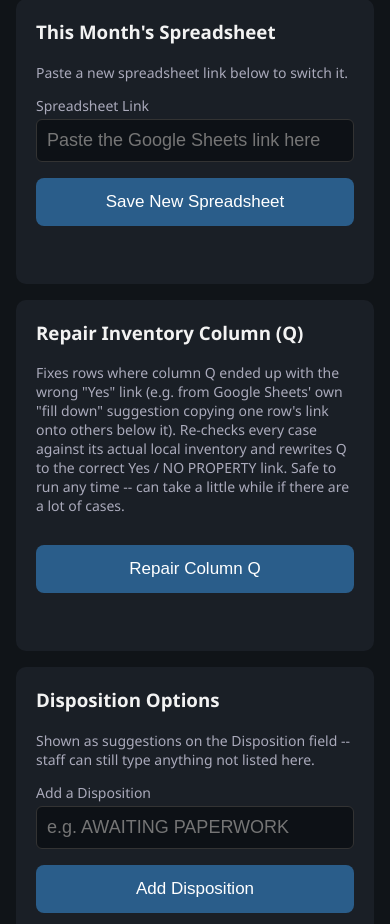
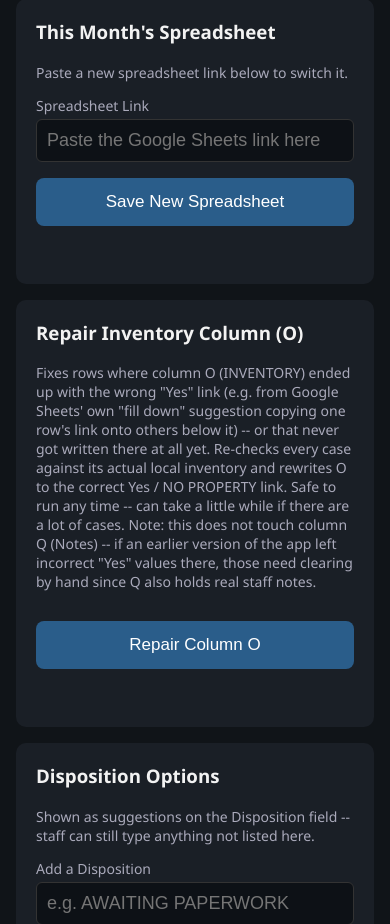
Before and after one commit to jakehansentx-cpu/DFW-ONLINE-CREMATION, a Flask app: page /admin in a window 390 px wide. Shown: the part 689-1613 px from the top of the page. Run offline with Flask 3, Linux system fonts and the light colour scheme; a user stored in the database is signed in; data comes from the database, SQL or seed files in the repository.

Commit message:
Fix inventory writes hitting the wrong column; shutter sound; board auto-close
The real sheet's INVENTORY column is O, not Q -- Q is a free-text Notes
column staff use for their own purposes. The app had been writing the
Yes/NO PROPERTY inventory link into Q by mistake, clobbering notes.
Moved backfill_inventory_status/row_has_inventory_flag to column O,
and updated the admin repair action and its UI text to match (old
incorrect values already sitting in Q are left alone rather than
auto-deleted, since Q also holds real staff notes).

Also stopped writing "released to" into column O -- that collided with
the real INVENTORY column, and was redundant anyway since column M
(Final Disposition) already records "Released to <X>" in readable form.

Photo captures for Inventory and Documents now play the same shutter
beep as a successful QR scan, so staff get audible confirmation a
photo was actually taken instead of tapping repeatedly unsure and
ending up with duplicates.

Cooler Board's detail popup now auto-closes itself once the case it's
showing actually gets scanned somewhere (any device, any mode) -- handy
when the board is up on a shared screen and someone scans its on-screen
QR code with their own phone; the popup no longer just sits open.

```diff
--- a/app.py
+++ b/app.py
@@ -31,6 +31,14 @@ import config
 
 app = Flask(__name__)
 DB_PATH = "cooler.db"
+
+# In-memory only (not persisted -- resets on restart, which is fine): the
+# last time each case_code was scanned anywhere (any mode, any device).
+# Lets the Cooler Board's detail popup auto-close itself once someone
+# actually scans the tag it's showing (see api_case_scan_timestamp), e.g.
+# a shared-screen board display showing a QR code that a staff member
+# then scans with their own phone.
+_last_scan_times = {}
 INVENTORY_PHOTOS_PATH = Path(config.INVENTORY_PHOTOS_DIR)
 INVENTORY_PHOTOS_PATH.mkdir(exist_ok=True)
 CASE_DOCUMENTS_PATH = Path(config.CASE_DOCUMENTS_DIR)
@@ -484,7 +492,7 @@ def format_time_for_sheet(hhmm):
 
 
 def _inventory_status_urls(base_url, case_code):
-    """The two links column Q's inventory status can point to (see
+    """The two links column O's (INVENTORY) status can point to (see
     backfill_inventory_status): the case page (once inventory exists) or
     straight into the scan app's Inventory panel for this case (when it
     doesn't yet, via the ?open=inventory deep link -- see scan.js). Built
@@ -1263,15 +1271,21 @@ def admin_delete_disposition(option_id):
 @app.route("/admin/repair-inventory-column", methods=["POST"])
 @admin_required
 def admin_repair_inventory_column():
-    """One-off cleanup for column Q rows that got corrupted before this
-    was fixed to always write an explicit "Yes"/"NO PROPERTY" (see
-    backfill_inventory_status) -- previously a blank Q cell under an
-    already-"Yes" one could get overwritten by Google Sheets' own "fill
-    down" suggestion, copying one case's Yes link onto unrelated rows.
-    Re-derives the correct value for every tracked case from its actual
-    local inventory count and rewrites Q to match, using whichever sheet
-    each case actually lives on (a case keeps its own sheet_id even
-    after the current month rolls over)."""
+    """One-off cleanup for column O (the sheet's real INVENTORY column)
+    rows that got corrupted before this was fixed to always write an
+    explicit "Yes"/"NO PROPERTY" (see backfill_inventory_status) --
+    previously a blank cell under an already-"Yes" one could get
+    overwritten by Google Sheets' own "fill down" suggestion, copying
+    one case's Yes link onto unrelated rows. This also fixes an earlier
+    version of the app that wrote this status into column Q by mistake
+    (that's actually a free-text Notes column) -- running this moves
+    things to the right column going forward, though any old incorrect
+    values already sitting in Q are left alone rather than auto-deleted,
+    in case Q also has real staff notes mixed in. Re-derives the correct
+    value for every tracked case from its actual local inventory count
+    and rewrites O to match, using whichever sheet each case actually
+    lives on (a case keeps its own sheet_id even after the current month
+    rolls over)."""
     if not config.GOOGLE_SHEETS_ENABLED:
         return jsonify(error="Google Sheets isn't turned on yet (see config.py)"), 400
 
@@ -2041,6 +2055,17 @@ def api_location_lookup(location_code):
     )
 
 
+@app.route("/api/case/<case_code>/scan-timestamp")
+@login_required
+def api_case_scan_timestamp(case_code):
+    """When this case was last scanned anywhere (see _last_scan_times) --
+    the Cooler Board's detail popup polls this while open so a shared-
+    screen display can close itself the moment someone actually scans
+    the tag it's showing (e.g. with their own phone), instead of sitting
+    open until someone remembers to close it by hand."""
+    return jsonify(last_scanned=_last_scan_times.get(case_code))
+
+
 @app.route("/api/cases/search")
 @login_required
 def api_cases_search():
@@ -2212,6 +2237,8 @@ def api_case_lookup():
     if err:
         message, status = err
         return jsonify(error=message), status
+
+    _last_scan_times[case_code] = time.time()
 
     row = db.execute("SELECT * FROM cases WHERE case_code = ?", (case_code,)).fetchone()
     if row is None:
@@ -2714,10 +2741,11 @@ def api_sheet_intake_save():
                         "case_detail_page", case_code=case_code
                     )
                     _sheets().backfill_case_link(sid, sheet_row, target_url)
-                # Initialize column Q explicitly (NO PROPERTY, not blank)
-                # as soon as the row exists -- see backfill_inventory_status
-                # for why leaving it blank is what causes Sheets to offer
-                # to "fill down" a neighboring row's Yes link into it.
+                # Initialize column O (INVENTORY) explicitly (NO PROPERTY,
+                # not blank) as soon as the row exists -- see
+                # backfill_inventory_status for why leaving it blank is
+                # what causes Sheets to offer to "fill down" a neighboring
+                # row's Yes link into it.
                 has_inventory = db.execute(
                     "SELECT 1 FROM inventory_items WHERE case_id = ?", (row["id"],)
                 ).fetchone() is not None
--- a/templates/admin.html
+++ b/templates/admin.html
@@ -44,14 +44,17 @@
   </div>
 
   <div class="info-form">
-    <h3 style="margin-top:0;">Repair Inventory Column (Q)</h3>
+    <h3 style="margin-top:0;">Repair Inventory Column (O)</h3>
     <p style="color:#aab; font-size:14px; margin-top:0;">
-      Fixes rows where column Q ended up with the wrong "Yes" link (e.g. from Google Sheets'
-      own "fill down" suggestion copying one row's link onto others below it). Re-checks every
-      case against its actual local inventory and rewrites Q to the correct Yes / NO PROPERTY
-      link. Safe to run any time -- can take a little while if there are a lot of cases.
+      Fixes rows where column O (INVENTORY) ended up with the wrong "Yes" link (e.g. from Google
+      Sheets' own "fill down" suggestion copying one row's link onto others below it) -- or that
+      never got written there at all yet. Re-checks every case against its actual local inventory
+      and rewrites O to the correct Yes / NO PROPERTY link. Safe to run any time -- can take a
+      little while if there are a lot of cases. Note: this does not touch column Q (Notes) -- if
+      an earlier version of the app left incorrect "Yes" values there, those need clearing by hand
+      since Q also holds real staff notes.
     </p>
-    <button id="repairInventoryBtn" class="primary-btn">Repair Column Q</button>
+    <button id="repairInventoryBtn" class="primary-btn">Repair Column O</button>
     <div id="repairInventoryStatus" class="status-msg"></div>
   </div>
 
```
Also changed, not shown: sheets_integration.py (+32 -28 lines), static/board.js (+45 -0 lines), static/scan.js (+20 -3 lines).
